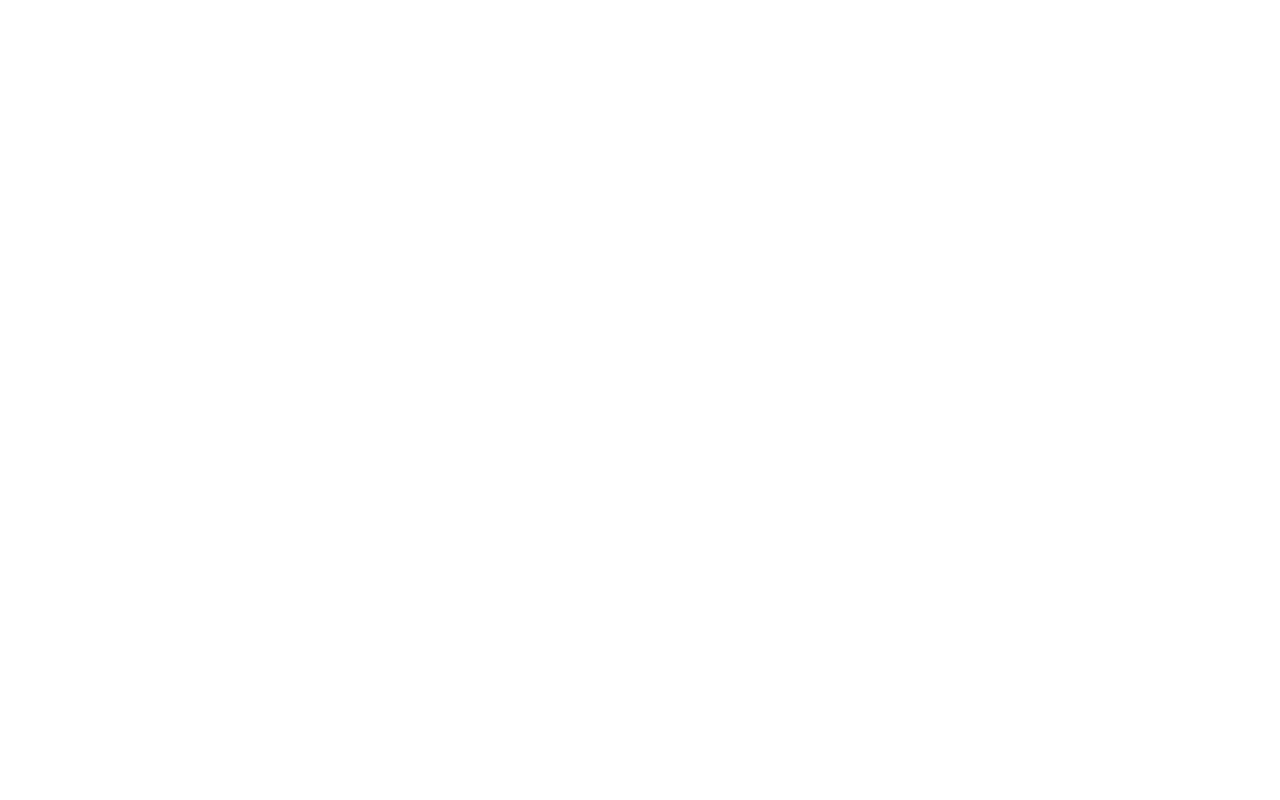
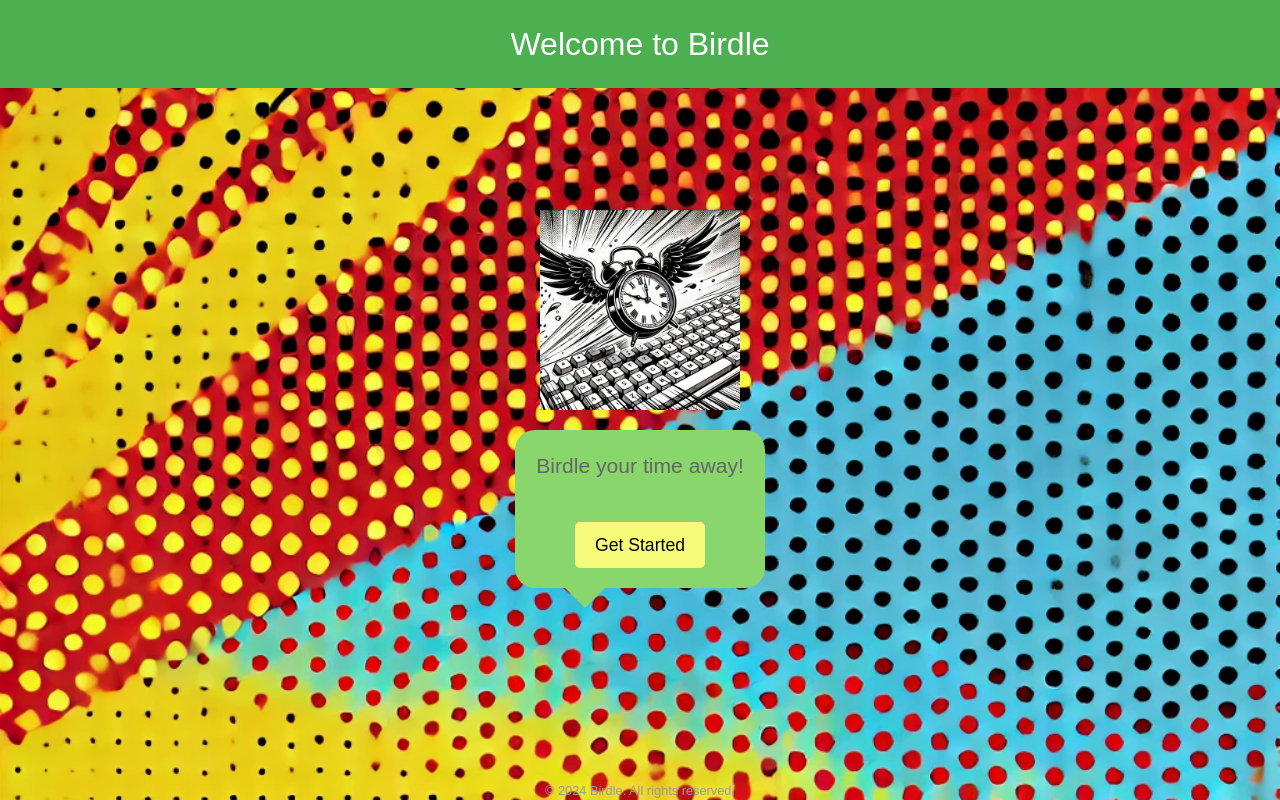
Before and after one commit to Kenhie94/Birdle, a plain HTML site: page landing.html in a window 1280 px wide. Drawn offline with nearby package versions, Linux system fonts and the light colour scheme.

Commit message:
updated landing page

```diff
--- a/assets/css/style.css
+++ b/assets/css/style.css
@@ -1,3 +1,104 @@
-h1 {
-  color: blue;
-}
+ body {
+                font-family: Arial, sans-serif;
+                margin: 0;
+                padding: 0;
+                background: url('../Images/Backgroundcomic.png') no-repeat center center fixed;
+                background-size: cover;
+                background-color: #f0f8ff, .5;
+                background-attachment: fixed;
+                display: flex;
+                flex-direction: column;
+                justify-content: center;
+                align-items: center;
+                height: 100vh;
+
+            }
+
+            header {
+                background-color: #4CAF50;
+                padding: 20px;
+                text-align: center;
+                color: white;
+                font-size: 2em;
+                width: 100%;
+            }
+
+            main {
+            text-align: center;
+            display: flex;
+            flex-direction: column;
+            align-items: center;
+            justify-content: center;
+            flex-grow: 1;
+        }
+
+        h1 {
+            font-size: 3em;
+            color: orange;
+            margin-bottom: 20px;
+        }
+
+        p {
+            font-size: 1.2em;
+            color: #666;
+            margin-bottom: 20px;
+        }
+
+        .cta-button {
+            background-color: #F6FB7A;
+            color: black;
+            padding: 10px 20px;
+            border: none;
+            border-radius: 5px;
+            font-size: 1em;
+            cursor: pointer;
+            margin-top: 20px;
+        }
+
+        .cta-button:hover {
+            background-color: ;
+        }
+
+        footer {
+            margin-top: 50px;
+            font-size: 0.8em;
+            color: #999;
+        }
+
+        /* Center the image and mb-auto p2 div */
+        .image-container {
+            display: flex;
+            flex-direction: column;
+            align-items: center;
+            margin-bottom: 20px;
+        }
+
+        .mb-auto.p2 {
+            position: relative;
+            background-color: #88D66C; /* Background for speech bubble */
+            padding: 20px;
+            border-radius: 20px;
+            width: 250px;
+            text-align: center;
+            font-size: 1.1em;
+            color: #1E201E; /* Text color */
+            margin-bottom: auto;
+        }
+
+        .mb-auto.p2::after {
+            content: '';
+            position: absolute;
+            bottom: -20px;
+            left: 20%;
+            width: 0;
+            height: 0;
+            border-left: 20px solid transparent;
+            border-right: 20px solid transparent;
+            border-top: 20px solid #88D66C; /* Matches the bubble background */
+        }
+
+        img {
+            max-width: 200px;
+            height: auto;
+            margin-bottom: 20px;
+        }
--- a/landing.html
+++ b/landing.html
@@ -1,34 +1,66 @@
 <!-- Landing Page -->
 <!DOCTYPE html>
 <html lang="en">
+
 <head>
     <meta charset="UTF-8" />
     <meta name="viewport" content="width=device-width, initial-scale=1.0" />
     <link rel="stylesheet" href="./assets/css/reset.css" />
+    <link href="https://cdn.jsdelivr.net/npm/bootstrap@5.3.3/dist/css/bootstrap.min.css" rel="stylesheet"
+        integrity="sha384-QWTKZyjpPEjISv5WaRU9OFeRpok6YctnYmDr5pNlyT2bRjXh0JMhjY6hW+ALEwIH" crossorigin="anonymous" />
     <link rel="stylesheet" href="./assets/css/style.css" />
-    <link
-      href="https://cdn.jsdelivr.net/npm/bootstrap@5.3.3/dist/css/bootstrap.min.css"
-      rel="stylesheet"
-      integrity="sha384-QWTKZyjpPEjISv5WaRU9OFeRpok6YctnYmDr5pNlyT2bRjXh0JMhjY6hW+ALEwIH"
-      crossorigin="anonymous"
-    />
-    <title>Welcome to Wordle</title>
+
+    <Title> Welcome to Birdle</Title>
 </head>
+
 <body>
-    <script
-      src="https://cdn.jsdelivr.net/npm/bootstrap@5.3.3/dist/js/bootstrap.bundle.min.js"
+
+    </head>
+
+    <body>
+
+        <header>
+            Welcome to Birdle
+        </header>
+
+        <main>
+            <div class="image-container">
+                <img src="assets/Images/Comic time flies keyboard.webp" alt="Bird Image">
+                <div class="mb-auto p2">
+                    <p>Birdle your time away!</p>
+                    <button class="cta-button">Get Started</button>
+                </div>
+            </div>
+
+
+
+        </main>
+
+        <footer>
+            &copy; 2024 Birdle. All rights reserved.
+        </footer>
+
+    </body>
+
+</html>
+
+
+
+
+
+
+
+
+<script src="https://cdn.jsdelivr.net/npm/bootstrap@5.3.3/dist/js/bootstrap.bundle.min.js"
     integrity="sha384-YvpcrYf0tY3lHB60NNkmXc5s9fDVZLESaAA55NDzOxhy9GkcIdslK1eN7N6jIeHz"
-      crossorigin="anonymous"
-    ></script>
-    <script
-      src="https://cdn.jsdelivr.net/npm/@popperjs/core@2.11.8/dist/umd/popper.min.js"
+    crossorigin="anonymous"></script>
+<script src="https://cdn.jsdelivr.net/npm/@popperjs/core@2.11.8/dist/umd/popper.min.js"
     integrity="sha384-I7E8VVD/ismYTF4hNIPjVp/Zjvgyol6VFvRkX/vR+Vc4jQkC+hVqc2pM8ODewa9r"
-      crossorigin="anonymous"
-    ></script>
-    <script
-      src="https://cdn.jsdelivr.net/npm/bootstrap@5.3.3/dist/js/bootstrap.min.js"
+    crossorigin="anonymous"></script>
+<script src="https://cdn.jsdelivr.net/npm/bootstrap@5.3.3/dist/js/bootstrap.min.js"
     integrity="sha384-0pUGZvbkm6XF6gxjEnlmuGrJXVbNuzT9qBBavbLwCsOGabYfZo0T0to5eqruptLy"
-      crossorigin="anonymous"
-    ></script>
+    crossorigin="anonymous"></script>
 </body>
+</main>
+
 </html>
```
Also changed, not shown: assets/Images/Backgroundcomic.png (added), assets/Images/Birdle Landing Page.webp (added), assets/Images/Comic time flies keyboard.webp (added), assets/Images/Time Flies Keyboard.webp (added), 2 other files. Lines whose indentation alone changed are shown as unchanged.
